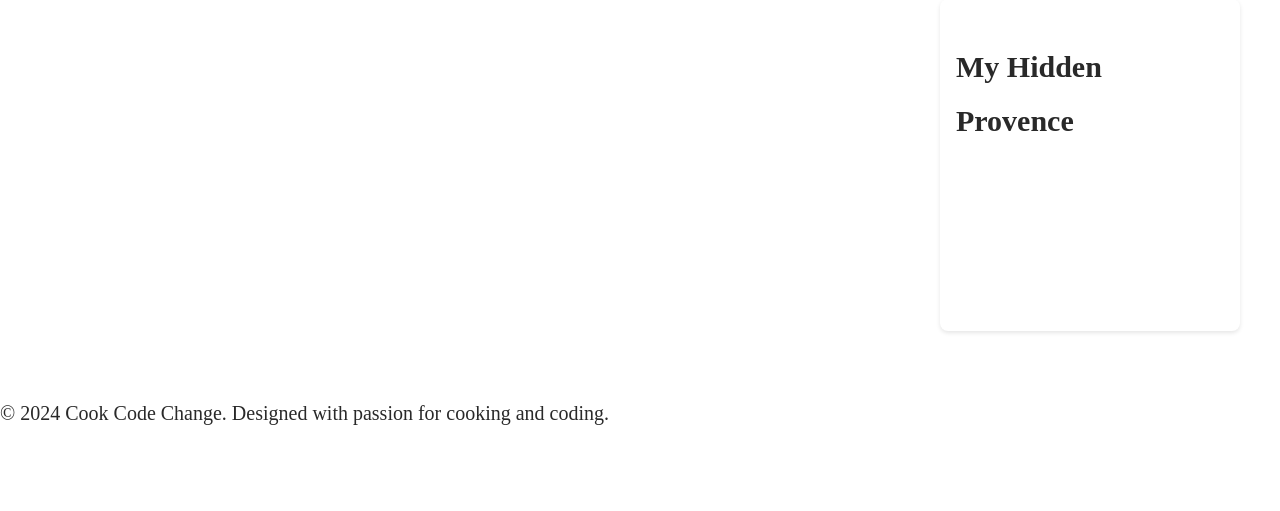
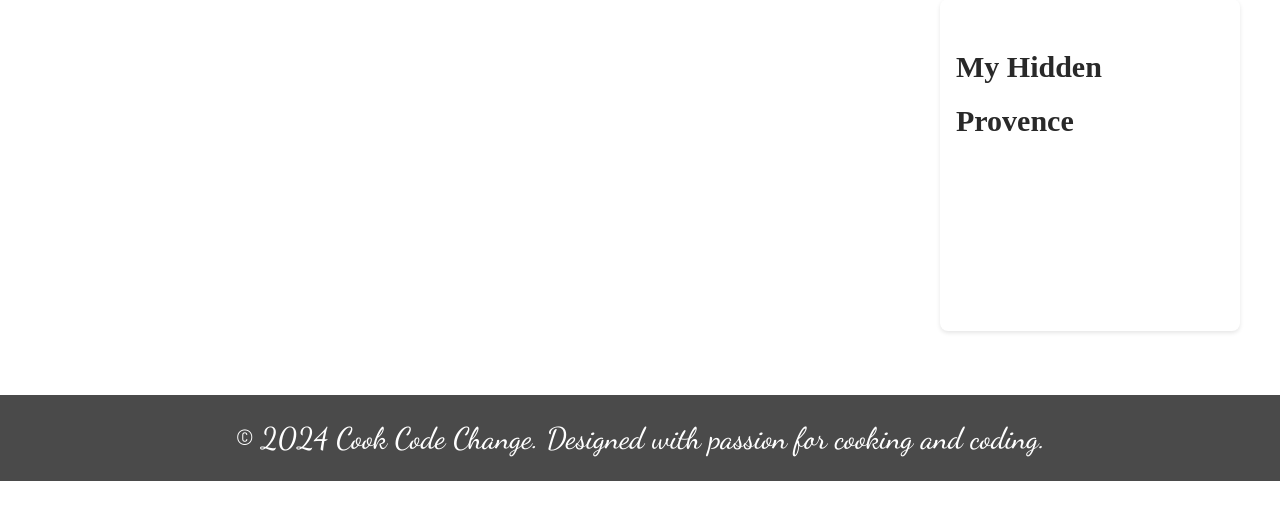
Before and after one commit to MicheleValsania/cook-code-change-blog, a Django app: page / in a window 1280 px wide. Shown: the part 893-1404 px from the top of the page. Before the commit the page ends 1318 px from the top, so only its background shows below. Run offline with Django 5.2, Linux system fonts and the light colour scheme; data that the repository does not hold is empty; some web fonts are replaced.

Commit message:
Footer css modified

```diff
--- a/cookcodechange/blog/templates/blog/homepage.html
+++ b/cookcodechange/blog/templates/blog/homepage.html
@@ -90,7 +90,7 @@
     </main>
 
     <footer>
-        <p>&copy; 2024 Cook Code Change. Designed with passion for cooking and coding.</p>
+        <p class="footer">&copy; 2024 Cook Code Change. Designed with passion for cooking and coding.</p>
     </footer>
 </body>
 </html>
--- a/cookcodechange/static/css/stylesheet.css
+++ b/cookcodechange/static/css/stylesheet.css
@@ -314,3 +314,14 @@ body {
         max-height: 300px;  /* altezza ridotta per schermi molto piccoli */
     }
 }
+
+.footer {
+    background: #4a4a4a;
+    font-family: "Dancing Script", cursive;
+    font-size: 30px;
+    color: white;
+    text-align: center;
+    margin-top: 2rem;
+    padding: 1rem;
+
+}
```
